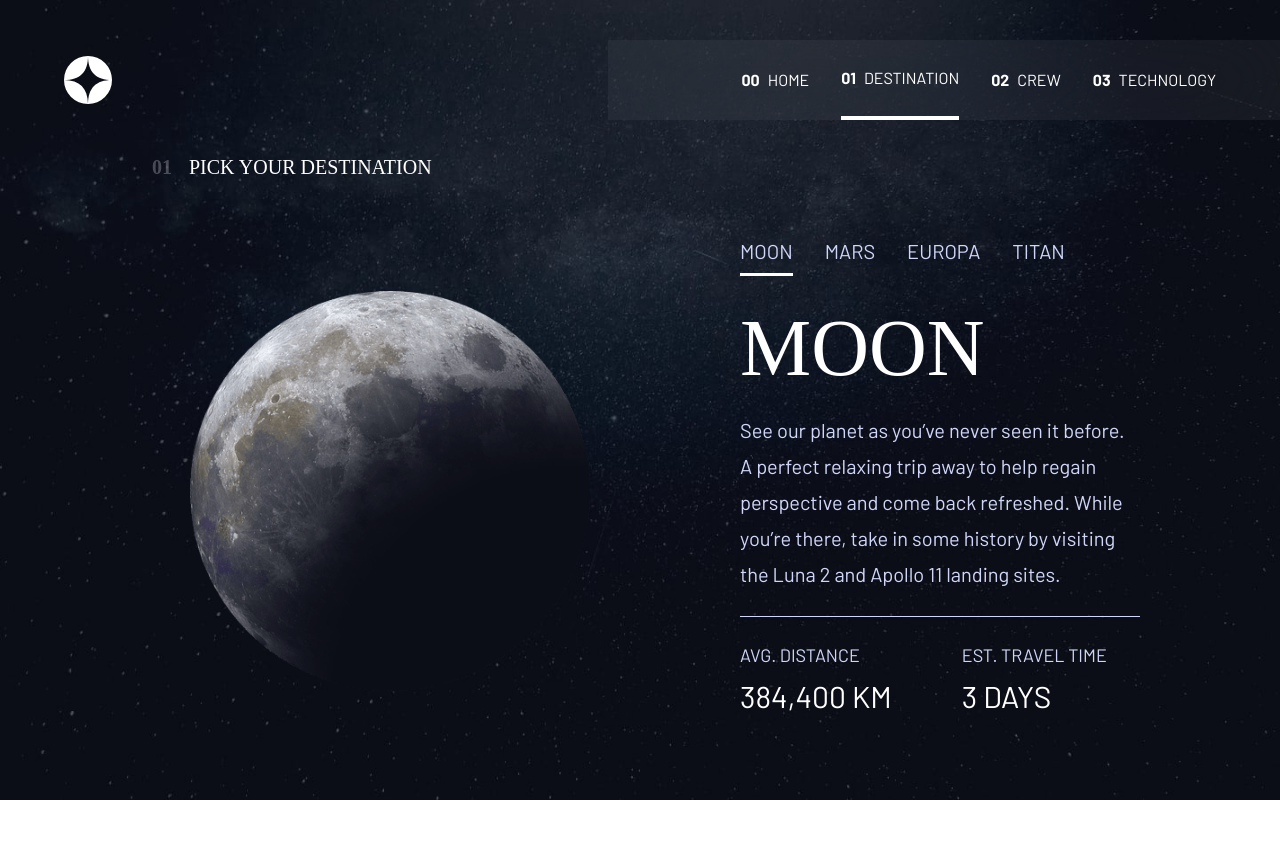
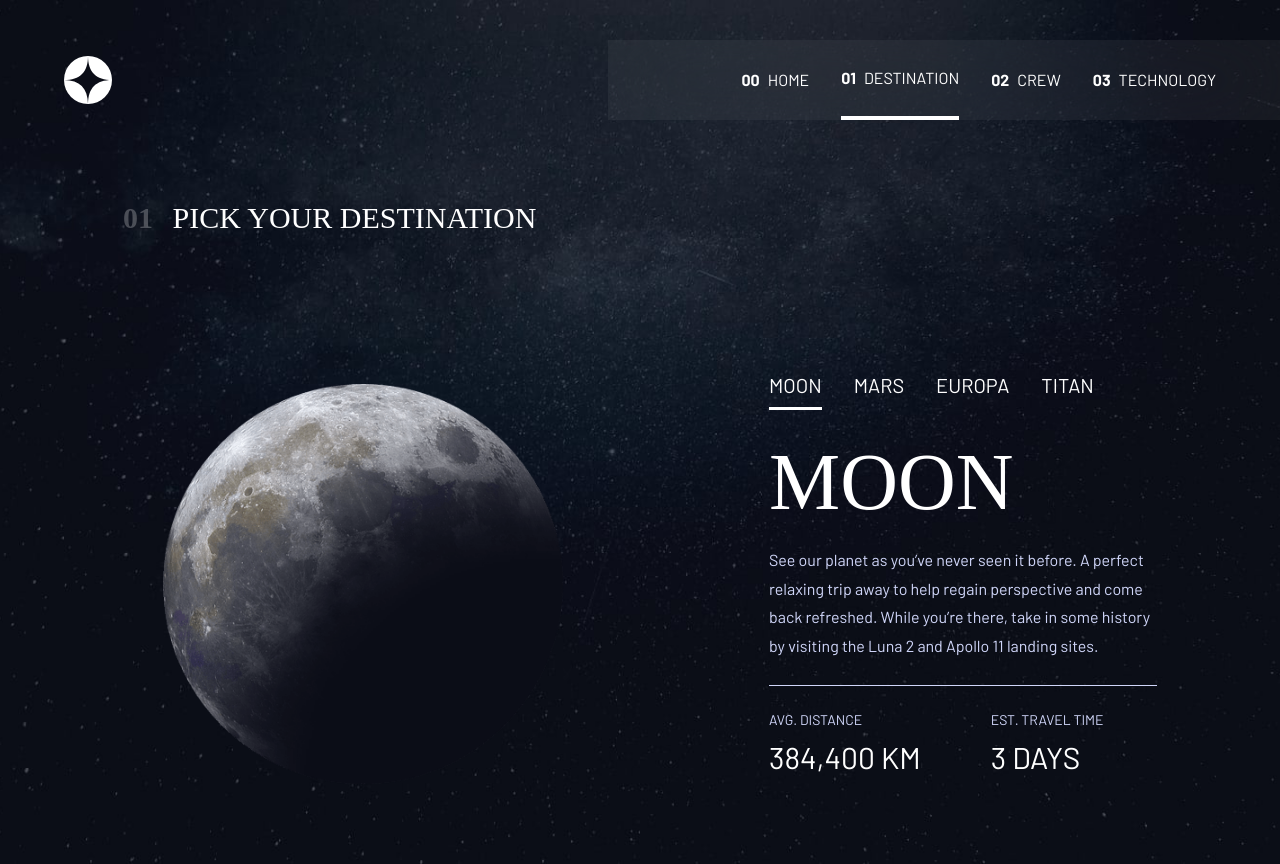
Before and after one commit to Saurabh-Keshari/Space-Tourism-Website-Main, a React (Vite) app in the folder Space-Tourism-Website/: page /destination in a window 1280 px wide. Before the commit the page ends 800 px from the top, so only its background shows below. Built offline with nearby package versions, Linux system fonts and the light colour scheme; a web font is replaced by a local one.

Commit message:
Updating Destination Page

```diff
--- a/Space-Tourism-Website/src/Components/Header.jsx
+++ b/Space-Tourism-Website/src/Components/Header.jsx
@@ -14,7 +14,7 @@ export default function Header() {
   return (
     <>
       <header className="header">
-        <div className="logo">
+        <div className="logo cursor-pointer">
           <Link to="/">
             <img src={Logo} alt="Space Tourism" title="Space Tourism" />
           </Link>
--- a/Space-Tourism-Website/src/Components/Home.jsx
+++ b/Space-Tourism-Website/src/Components/Home.jsx
@@ -3,12 +3,12 @@ import { Link } from "react-router-dom";
 export default function Home() {
   return (
     <>
-      <section className="home px-5 flex justify-center">
-        <div className="overlay">
+      <section className="home px-5">
+        <div className="overlay pb-[144px]">
           <article className="lg:max-w-150">
             <h1 className="blueText text-xl uppercase">
               So, you want to travel to{" "}
-              <span className="block text-[75px] font-normal text-white mb-5">
+              <span className="block text-[75px] md:text-[120px] font-normal text-white mb-5">
                 SPACE
               </span>
             </h1>
--- a/Space-Tourism-Website/src/Components/Listitem.jsx
+++ b/Space-Tourism-Website/src/Components/Listitem.jsx
@@ -1,5 +1,4 @@
 import { NavLink } from "react-router-dom";
-import Bar from "./Bar";
 
 export default function Listitem({to, num, route}) {
   return (
@@ -7,11 +6,10 @@ export default function Listitem({to, num, route}) {
       <li className="uppercase flex justify-between">
         <NavLink
           to={to}
-          className={({ isActive }) => isActive ? "active" : ""}
+          className={`borderHover ({ isActive }) => isActive ? "active" : ""`}
         >
           <span className="font-bold mr-2">0{num}</span> {route}
         </NavLink>
-        <Bar />
       </li>
     </>
   );
--- a/Space-Tourism-Website/src/Pages/Crew.jsx
+++ b/Space-Tourism-Website/src/Pages/Crew.jsx
@@ -1,7 +1,5 @@
 export default function Crew() {
-  return (
-    <div>
-      <h1>Crew Page</h1>
-    </div>
+  return (<>
+  </>
   );
 }
--- a/Space-Tourism-Website/src/Pages/Destination.jsx
+++ b/Space-Tourism-Website/src/Pages/Destination.jsx
@@ -9,49 +9,46 @@ export default function Destination() {
   return (
     <>
       <section className="home destination text-white px-5 text-center">
-        <div className="flex flex-col lg:items-start">
-          <h1 className="mb-14 text-xl uppercase">
-            <span className="opacity-25 mx-3 font-bold tracking-[15%]">01</span>{" "}
+        <div className="overlay pb-[30px]">
+          <article>
+            <h1 className="mb-14 md:text-xl lg:text-3xl lg:mb-37 uppercase">
+              <span className="opacity-25 mr-3 font-bold tracking-[15%]">
+                01
+              </span>{" "}
               Pick your destination
             </h1>
-          <div className="card">
-            <article>
             <img
               src={images.png}
               alt={name}
               title={name}
-                className="block mx-auto h-[200px] mb-14"
+              className="h-[200px] mb-14 lg:mb-0 lg:ml-10"
             />
           </article>
-            <article className="max-w-100 mx-auto">
+          <article className="lg:max-w-97">
             {planets.map((item, index) => (
               <button
                 key={index}
                 onClick={() => {
                   setValue(index);
                 }}
-                  className={`blueText uppercase text-xl pb-2 mx-3 ${index === value && "border-b-3 border-white"}`}
+                className={`borderHover uppercase text-xl pb-2 mx-3 ${index === value && "text-white border-b-3 border-white"} text-[rgb(208, 214, 249)]`}
               >
                 {item.name}
               </button>
             ))}
 
             <h2 className="uppercase text-6xl mt-8 mb-6">{name}</h2>
-              <p className="blueText text-xl border-b pb-6 mb-6">
-                {description}
-              </p>
-              <ul className="lg:items-start">
-                <li className="blueText text-lg uppercase">
+            <p className="blueText lg;text-lg border-b pb-6 mb-6">{description}</p>
+            <ul>
+              <li className="blueText text-sm uppercase mb-6 lg:mb-0">
                 avg. distance{" "}
-                  <p className="text-white text-3xl mb-6">{distance}</p>
+                <p className="text-white text-3xl">{distance}</p>
               </li>
-                <li className="blueText text-lg uppercase">
-                  est. travel time{" "}
-                  <p className="text-white text-3xl">{travel}</p>
+              <li className="blueText text-sm uppercase">
+                est. travel time <p className="text-white text-3xl">{travel}</p>
               </li>
             </ul>
           </article>
-          </div>
         </div>
       </section>
     </>
--- a/Space-Tourism-Website/src/index.css
+++ b/Space-Tourism-Website/src/index.css
@@ -88,7 +88,9 @@ p {
   background: url("../starter-code/assets/home/background-home-mobile.jpg")
     no-repeat center/cover;
   min-height: 100vh;
-  padding-block: 110px 50px;
+  padding-top: 110px;
+  display: flex;
+  justify-content: center;
 }
 
 .home .overlay {
@@ -96,7 +98,7 @@ p {
   flex-direction: column;
   align-items: center;
   text-align: center;
-  padding-bottom: 144px;
+  padding-top: 20px;
   max-width: 500px;
 }
 
@@ -108,6 +110,9 @@ p {
   background: url("../starter-code/assets/destination/background-destination-mobile.jpg") no-repeat center/cover;
 }
 
+.crew {
+  background: url("../starter-code/assets/crew/background-crew-mobile.jpg") no-repeat center/cover;
+}
 
 @media (min-width: 768px) {
   .header {
@@ -163,12 +168,8 @@ p {
   }
 
   .home .overlay {
-    padding-top: 70px;
+    padding-top: 50px;
     max-width: 648px;
-  }
-
-  .home .overlay article > h1 > span {
-    font-size: 120px;
   }
 
   .home .overlay .explore-btn {
@@ -178,28 +179,31 @@ p {
 
   .destination {
     background: url("../starter-code/assets/destination/background-destination-tablet.jpg") no-repeat center/cover;
+    min-height: 100vh;
   }
 
-  .destination h1 {
-    justify-self: flex-start;
-  }
-
-  .destination .card article>img {
+  .destination .overlay article>img {
     height: 300px;
   }
 
-  .destination .card article>button {
+  .destination .overlay article>button {
     margin-inline: 16px;
   }
 
-  .destination .card article>h2 {
+  .destination .overlay article>h2 {
     font-size: 80px;
   }
 
-  .destination .card article>ul {
+  .destination .overlay article>ul {
     display: flex;
     justify-content: space-around;
   }
+
+
+.crew {
+  background: url("../starter-code/assets/crew/background-crew-tablet.jpg") no-repeat center/cover;
+  min-height: 100vh;
+}
 
 }
 
@@ -214,7 +218,7 @@ p {
     min-width: 650px;
   }
 
-  .header .navbar ul > li > a:hover {
+  .borderHover:hover {
     border-bottom: 4px solid rgb(162, 167, 177);
   }
 
@@ -227,12 +231,12 @@ p {
 
   .home .overlay {
     flex-direction: row;
-    align-items: start;
+    align-items: end;
     text-align: start;
     justify-content: space-around;
     width: 100%;
     max-width: 100vw;
-    padding-bottom: 50px;
+    padding-block: 120px 30px;
     min-height: auto;
   }
 
@@ -249,30 +253,26 @@ p {
     align-items: center;
   }
 
-  .destination .card {
-    display: flex;
-    align-items: end;
-    justify-content: space-between;
-    width: 100%;
-    padding-left: 50px;
-    gap: 150px;
+  .destination .overlay {
+    padding-top: 50px;
   }
 
-  .destination .card article {
-    text-align: start;
-    margin: 0;
-  }
 
-  .destination .card article>img {
+  .destination .overlay article>img {
     height: 400px;
   }
 
-  .destination .card article>button {
+  .destination .overlay article>button {
     margin-inline: 0 32px;
   }
 
-  .destination .card article>ul {
+  .destination .overlay article>ul {
     justify-content: start;
     gap: 70px;
   }
+
+
+.crew {
+  background: url("../starter-code/assets/crew/background-crew-desktop.jpg") no-repeat center/cover;
 }
+}
--- a/Space-Tourism-Website/starter-code/data.json
+++ b/Space-Tourism-Website/starter-code/data.json
@@ -45,7 +45,7 @@
     {
       "name": "Douglas Hurley",
       "images": {
-        "png": "./assets/crew/image-douglas-hurley.png",
+        "png": "/starter-code/assets/crew/image-douglas-hurley.png",
         "webp": "./assets/crew/image-douglas-hurley.webp"
       },
       "role": "Commander",
@@ -54,7 +54,7 @@
     {
       "name": "Mark Shuttleworth",
       "images": {
-        "png": "./assets/crew/image-mark-shuttleworth.png",
+        "png": "/starter-code/assets/crew/image-mark-shuttleworth.png",
         "webp": "./assets/crew/image-mark-shuttleworth.webp"
       },
       "role": "Mission Specialist",
@@ -63,7 +63,7 @@
     {
       "name": "Victor Glover",
       "images": {
-        "png": "./assets/crew/image-victor-glover.png",
+        "png": "/starter-code/assets/crew/image-victor-glover.png",
         "webp": "./assets/crew/image-victor-glover.webp"
       },
       "role": "Pilot",
@@ -72,7 +72,7 @@
     {
       "name": "Anousheh Ansari",
       "images": {
-        "png": "./assets/crew/image-anousheh-ansari.png",
+        "png": "/starter-code/assets/crew/image-anousheh-ansari.png",
         "webp": "./assets/crew/image-anousheh-ansari.webp"
       },
       "role": "Flight Engineer",
```
Lines whose indentation alone changed are shown as unchanged.
